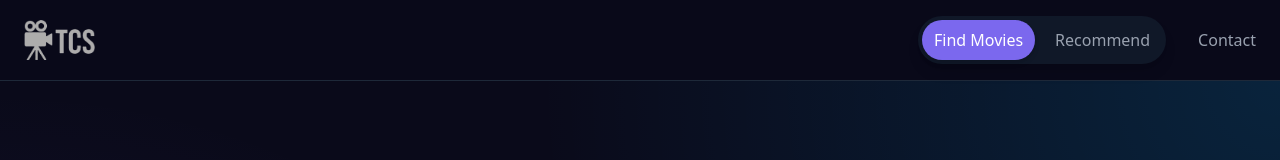
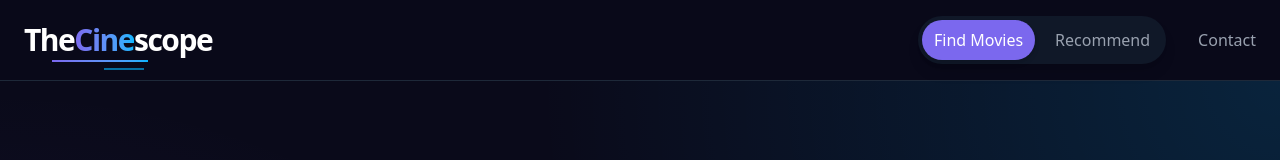
Before and after one commit to AdityaB-11/the-cinescope, a Next.js app: page / in a window 1280 px wide. Shown: the top 160 px of the page. Built offline with nearby package versions, Linux system fonts and the light colour scheme; no server answers.

Commit message:
changed logo

```diff
--- a/app/components/Header.tsx
+++ b/app/components/Header.tsx
@@ -2,7 +2,6 @@
 
 import { useState, useEffect } from "react";
 import Link from "next/link";
-import Image from "next/image";
 
 interface HeaderProps {
   mode: "search" | "recommend";
@@ -38,14 +37,17 @@ export default function Header({ mode, onModeChange }: HeaderProps) {
   return (
     <header className="w-full py-4 px-4 md:px-6 flex flex-col sm:flex-row items-center justify-between border-b border-gray-800 sticky top-0 z-50 bg-background/95 backdrop-blur-sm">
       <Link href="/" className="flex items-center mb-4 sm:mb-0 transition-transform duration-300 hover:scale-105">
-        <Image
-          src="/logo.png"
-          alt="LRLK Logo"
-          width={150}
-          height={50}
-          className="h-10 w-auto"
-          priority
-        />
+        <div className="flex items-center">
+          <div className="relative">
+            <div className="text-3xl font-bold tracking-tighter">
+              <span className="text-white">The</span>
+              <span className="text-transparent bg-clip-text bg-gradient-to-r from-primary to-accent">Cine</span>
+              <span className="text-white">scope</span>
+            </div>
+            <div className="absolute -bottom-1 left-7 w-24 h-0.5 bg-gradient-to-r from-primary to-accent"></div>
+            <div className="absolute -bottom-3 left-20 w-10 h-0.5 bg-accent opacity-60"></div>
+          </div>
+        </div>
       </Link>
 
       <div className="flex items-center space-x-4">
--- a/app/contact/page.tsx
+++ b/app/contact/page.tsx
@@ -2,7 +2,6 @@
 
 import { useState } from "react";
 import Link from "next/link";
-import Image from "next/image";
 
 export default function Contact() {
   const [formData, setFormData] = useState({
@@ -115,14 +114,17 @@ export default function Contact() {
     <div className="min-h-screen flex flex-col">
       <header className="w-full py-4 px-4 md:px-6 flex items-center justify-between border-b border-gray-800">
         <Link href="/" className="flex items-center transition-transform duration-300 hover:scale-105">
-          <Image
-            src="/logo.png"
-            alt="LRLK Logo"
-            width={150}
-            height={50}
-            className="h-10 w-auto"
-            priority
-          />
+          <div className="flex items-center">
+            <div className="relative">
+              <div className="text-3xl font-bold tracking-tighter">
+                <span className="text-white">The</span>
+                <span className="text-transparent bg-clip-text bg-gradient-to-r from-primary to-accent">Cine</span>
+                <span className="text-white">scope</span>
+              </div>
+              <div className="absolute -bottom-1 left-7 w-24 h-0.5 bg-gradient-to-r from-primary to-accent"></div>
+              <div className="absolute -bottom-3 left-20 w-10 h-0.5 bg-accent opacity-60"></div>
+            </div>
+          </div>
         </Link>
 
         <div className="flex items-center space-x-4">
```
